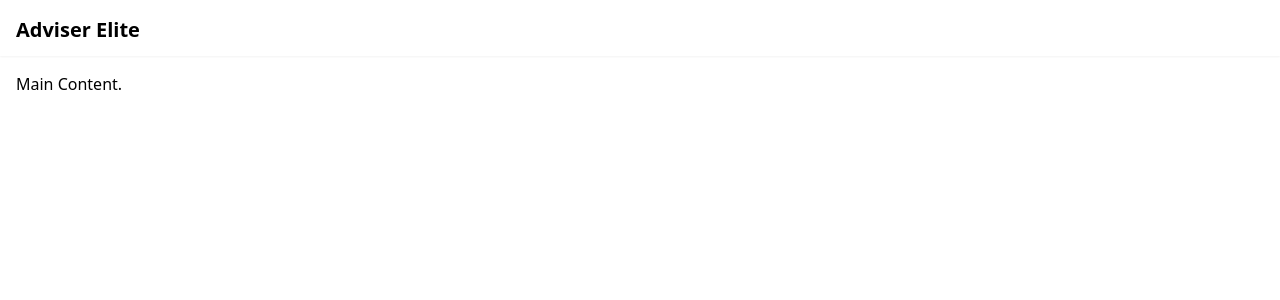
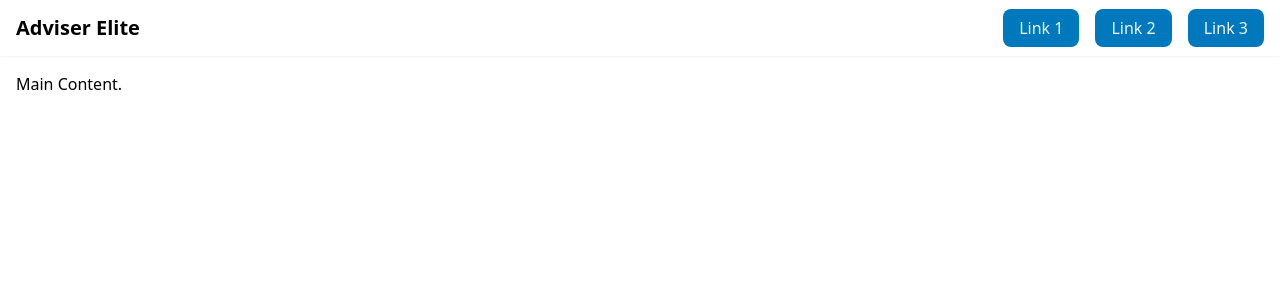
Before and after one commit to marklund117/next-test, a Next.js app: page / in a window 1280 px wide. Shown: the top 300 px of the page. Built offline with nearby package versions, Linux system fonts and the light colour scheme.

Commit message:
slightly less bad now

```diff
--- a/app/components/Navbar.tsx
+++ b/app/components/Navbar.tsx
@@ -5,7 +5,7 @@
 // first, import React
 import React from 'react'
 // we also need useState
-import { useState } from 'react'
+import { useState, useEffect } from 'react'
 
 // next, import the link component from next (hmmm)
 import Link from 'next/link'
@@ -18,15 +18,15 @@ export default function Navbar () {
     return (
         // we will use a normal nav element with an unordered list
         // note the lack of <a> tags since we are using the Link component
-        <nav className="flex p-4 h-[56px] shadow-sm">
+        <nav className="flex p-4 h-[56px] shadow-sm justify-between items-center">
             <span className="text-xl font-bold mr-4">Adviser Elite</span>
             <div className="md:hidden">
-                <button onClick={() => setIsOpen(!isOpen)} className="">
-                    menu button
+                <button onClick={() => setIsOpen(!isOpen)} className="border rounded-lg p-1">
+                    X
                 </button>
             </div>
-            <ul className={`list-none flex md:flex-row gap-4 justify-end
-                ${isOpen ? 'flex-col md:flex-row' : 'hidden md:flex-row'}`
+            <ul className={`list-none flex md:flex-row gap-4
+                ${isOpen ? 'flex-col md:flex-row' : 'hidden md:flex'}`
             }>
                 <li>
                     <Link className="transition hover:transiton-all duration-300 hover:bg-[#0098f1] text-slate-100 rounded-lg bg-[#0078be] px-4 py-2" href="/">
```
